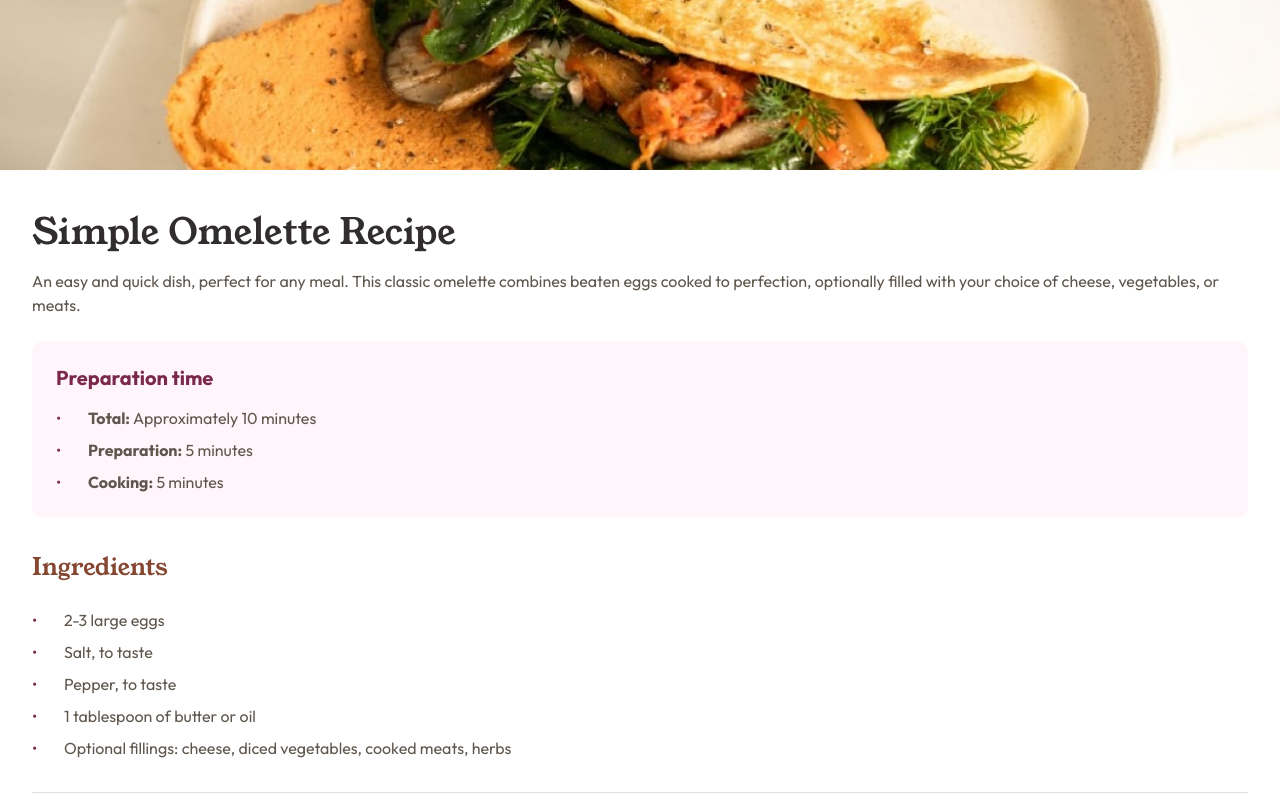
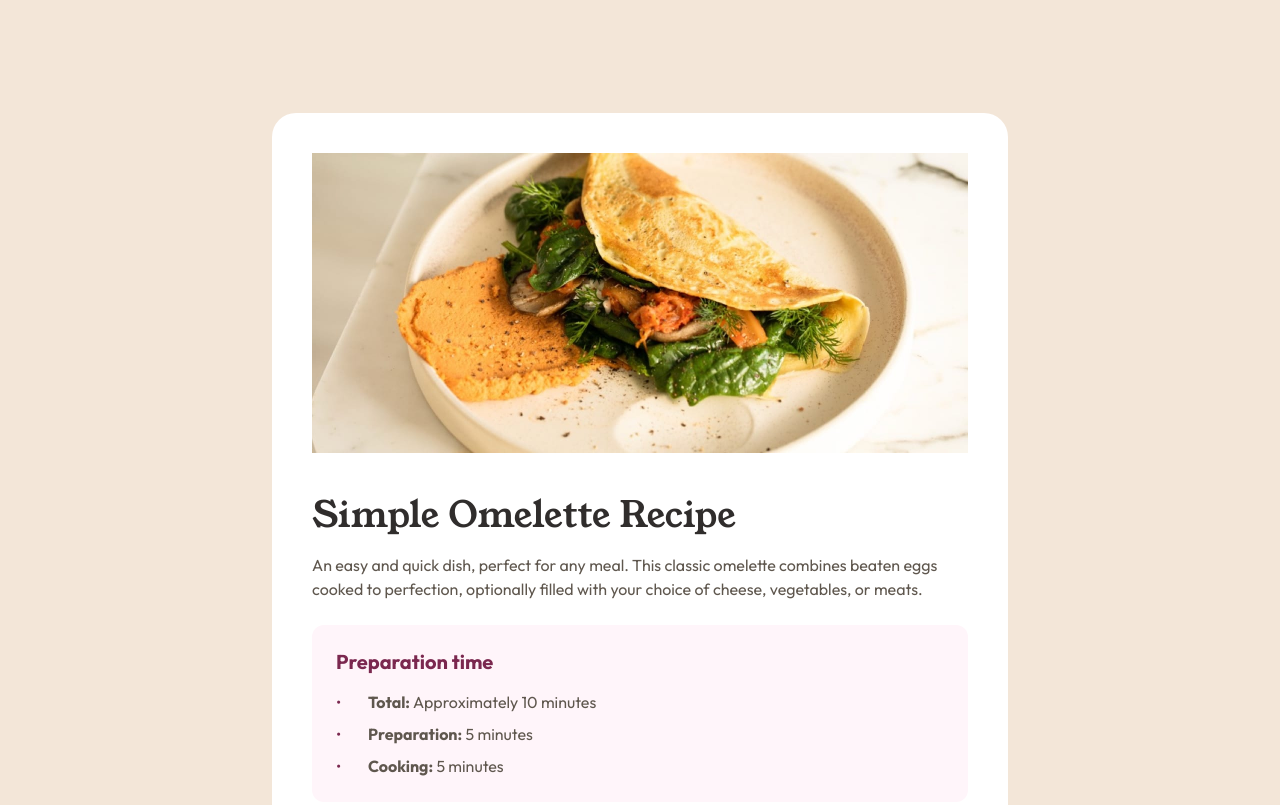
Before and after one commit to KonradJam/recipe-page-main, a plain HTML site: page index.html in a window 1280 px wide. Shown: the top 805 px of the page. Drawn offline with Linux system fonts and the light colour scheme.

Commit message:
Add styling for tablet and desktop

```diff
--- a/style.css
+++ b/style.css
@@ -14,7 +14,16 @@
     --rose-50: hsl(330, 100%, 98%);
 }
 
+body {
+    background: var(--stone-100);
+    padding: clamp(0rem, calc(-5.417rem + 18.056vw), 3.25rem); /* min: 0px, max: 52px */
+}
+
 .recipe {
+    width: 100%;
+    max-width: 736px;
+    background: white;
+    margin: 0 auto;
     color: var(--stone-600);
 }
 
@@ -25,7 +34,7 @@
 }
 
 .recipe-container {
-    padding: 2.5rem 2rem;
+    padding: 0 2rem 2.5rem 2rem;
 }
 
 .recipe-header-title {
@@ -33,6 +42,7 @@
     font-size: 2.25rem;
     font-weight: 400;
     line-height: 2.2rem;
+    margin-top: 2.5rem;
     margin-bottom: 1.25rem;
     color: var(--stone-900);
 }
@@ -152,3 +162,28 @@ ol.recipe-section-list > li::before {
     color: var(--rose-800);
     font-weight: 600;
 }
+
+@media (min-width: 481px) {
+    .recipe {
+        border-radius: 24px;
+        padding: 2.5rem;
+    }
+
+    .recipe-container {
+        padding: 0;
+    }
+
+    .recipe-top-img {
+        max-height: 300px;
+    }
+}
+
+@media (min-width: 769px) {
+    body {
+        padding: clamp(2.5rem, calc(-0.25rem + 9.167vw), 8rem) 2.5rem; /* min: 40px, max: 128px */
+    }
+
+    .recipe {
+        margin: 0 auto;
+    }
+}
```
Also changed, not shown: preview.jpg (deleted), screenshot.png (added), 1 other file.
